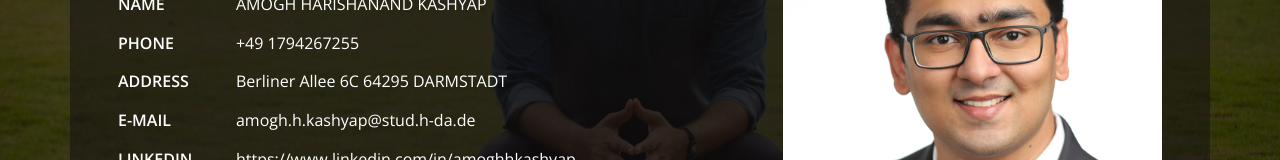
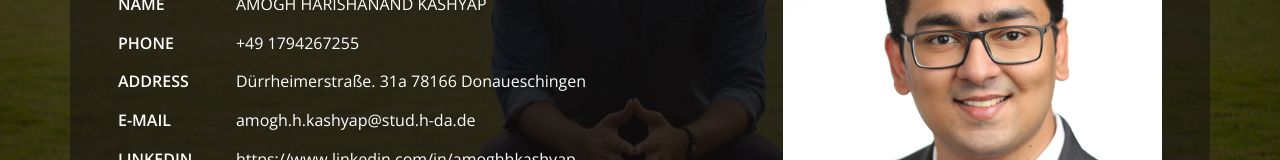
Before and after one commit to amoghkashyap/portfolio, a plain HTML site: page index.html in a window 1280 px wide. Shown: the part 336-496 px from the top of the page. Drawn offline with nearby package versions, Linux system fonts and the light colour scheme; files whose address does not match are found by name.

Commit message:
address change

```diff
--- a/index.html
+++ b/index.html
@@ -91,7 +91,7 @@
 						<li>
 							<ul class="address-text">
 								<li><b>ADDRESS</b></li>
-								<li>Berliner Allee 6C 64295 DARMSTADT </li>
+								<li>Dürrheimerstraße. 31a 78166 Donaueschingen </li>
 							</ul>
 						</li>
 						<li>
```
